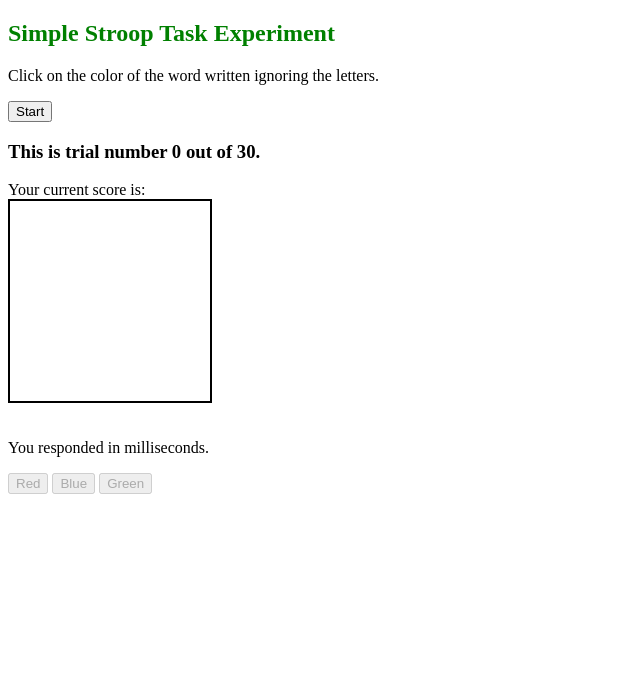
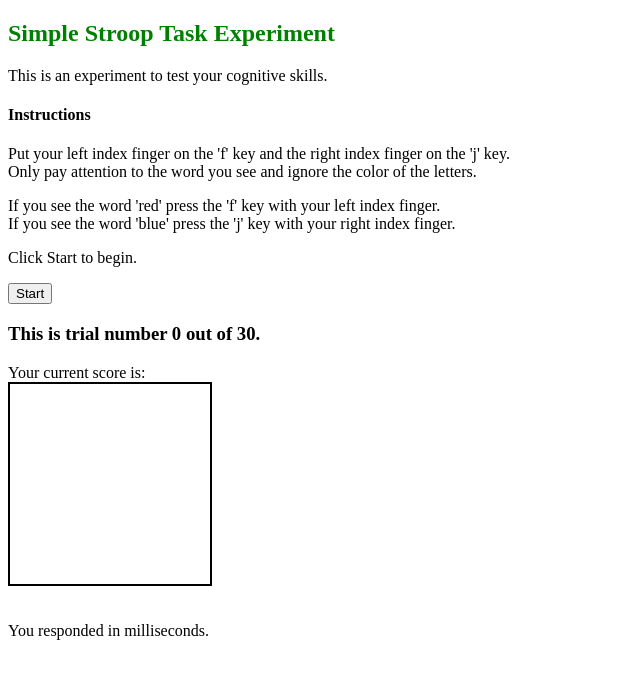
Before and after one commit to crainbf/psych_app, a Django app: page / in a window 1280 px wide. Shown: the top 679 px of the page, without its empty margins (0-640 px from the left). Run offline with Django 3.2, Linux system fonts and the light colour scheme; some libraries are stand-ins or nearby versions.

Commit message:
Replacing button with keydown input. Removing color green

```diff
--- a/website/static/script.js
+++ b/website/static/script.js
@@ -49,7 +49,7 @@ function ajaxSetup() {
     }
 }
 
-var COLORS = ["red", "blue", "green"];
+var COLORS = ["red", "blue"];
 
 var num_correct = 0;
 var num_trials = 0;
@@ -60,12 +60,9 @@ var max_trials = 3;
 function start() {
     "use strict";
 
-    //reenable stimulus buttons
-    $('#red, #blue, #green').removeAttr("disabled");
-
     //write hello in random color
-    stimColor = Math.floor(3 * Math.random());
-    stimWord = Math.floor(3 * Math.random());
+    stimColor = Math.floor(2 * Math.random());
+    stimWord = Math.floor(2 * Math.random());
 
     $('#stimulus').css('color', COLORS[stimColor]);
     $('#stimulus').html(COLORS[stimWord]);
@@ -85,9 +82,18 @@ function hide_start() {
     start();
 }
 
+//Allowing keyboard input
+$(document).keydown(function(event){
+    if (event.keyCode === 70){
+        $('#red').trigger('click');
+    } else if (event.keyCode === 74){
+        $('#blue').trigger('click');
+    }
+});
+
+
 $(document).ready(function () {
     "use strict";
-    $('#red, #blue, #green').attr("disabled", "disabled");
     $('#start').click(hide_start);
     ajaxSetup();
 });
@@ -158,8 +164,6 @@ function response(clicked_id) {
         //clear stimulus
         $('#stimulus').empty();
     }
-    //temporarily disable stimulus buttons
-    $('#red, #blue, #green').attr("disabled", "disabled");
 
     if (num_trials == max_trials)
         submit_answers();
--- a/website/static/stylesheet.css
+++ b/website/static/stylesheet.css
@@ -13,3 +13,7 @@ h2 {
 #response {
 	height: 20px;
 }
+
+#red, #blue {
+    display: none;
+}
--- a/website/templates/website/home.html
+++ b/website/templates/website/home.html
@@ -8,7 +8,17 @@
 
 		<h2>Simple Stroop Task Experiment</h2>
 
-		<p>Click on the color of the word written ignoring the letters.</p>
+		<p>This is an experiment to test your cognitive skills.</p>
+
+		<h4>Instructions</h4>
+
+		<p>Put your left index finger on the 'f' key and the right index finger on the 'j' key.</br>
+		Only pay attention to the word you see and ignore the color of the letters.</p>
+
+		<p>If you see the word 'red' press the 'f' key with your left index finger. </br>
+		If you see the word 'blue' press the 'j' key with your right index finger.</p>
+
+		<p>Click Start to begin.</p>
 
 		<button id='start' type='submit' value='start'>Start</button>
 
@@ -22,7 +32,6 @@
 
 		<button id="red" onClick="response(this.id)">Red</button>
 		<button id='blue' onClick="response(this.id)">Blue</button>
-		<button id='green' onClick="response(this.id)">Green</button>
 
 	</body>
 	<script src="//ajax.googleapis.com/ajax/libs/jquery/1.9.1/jquery.min.js"></script>
```
